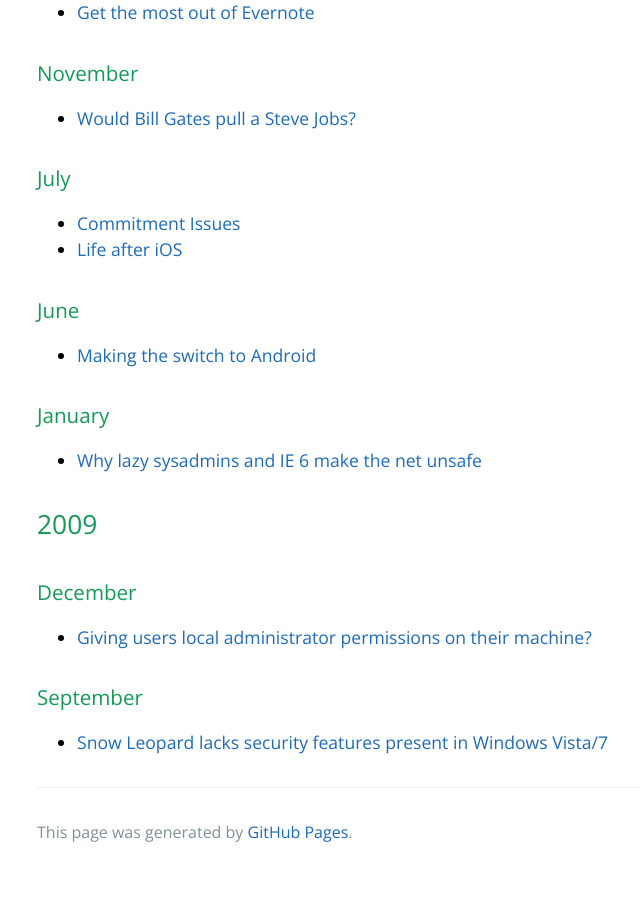
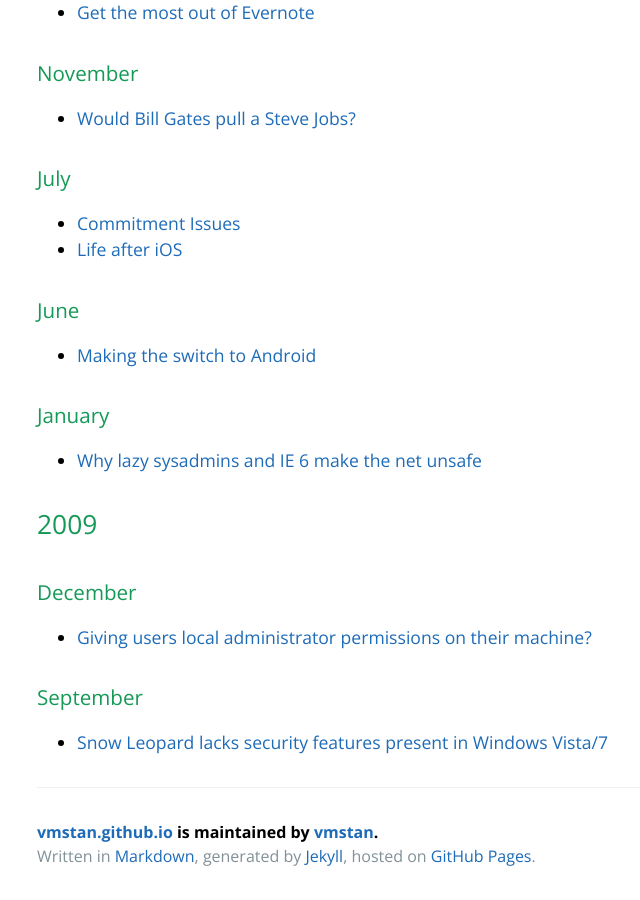
Before and after one commit to vmstan/vmstan.github.io, a Jekyll site: the page built from index.md, in a window 1280 px wide and 900 px high, scrolled down 6987 px. Shown: the whole window, without its empty margins (187-827 px from the left). Built offline with Jekyll 4.4.1, drawn with Linux system fonts in a browser that asks for light colours; nearby versions of some CDN libraries; before the commit the page ends 7863 px from its top, so only the background shows below that.

Commit message:
Footer adjustments

```diff
--- a/_layouts/default.html
+++ b/_layouts/default.html
@@ -29,10 +29,8 @@
       {{ content }}
 
       <footer class="site-footer">
-        {% if site.github.is_project_page %}
-          <span class="site-footer-owner"><a href="{{ site.github.repository_url }}">{{ site.github.repository_name }}</a> is maintained by <a href="{{ site.github.owner_url }}">{{ site.github.owner_name }}</a>.</span>
-        {% endif %}
-        <span class="site-footer-credits">This page was generated by <a href="https://pages.github.com">GitHub Pages</a>.</span>
+        <span class="site-footer-owner"><a href="{{ site.github.repository_url }}">{{ site.github.repository_name }}</a> is maintained by <a href="{{ site.github.owner_url }}">{{ site.github.owner_name }}</a>.</span>
+        <span class="site-footer-credits">Written in <a href="https://daringfireball.net/projects/markdown/">Markdown</a>, generated by <a href="http://jekyllrb.com">Jekyll</a>, hosted on <a href="https://pages.github.com">GitHub Pages</a>.</span>
       </footer>
     </section>
 
```
